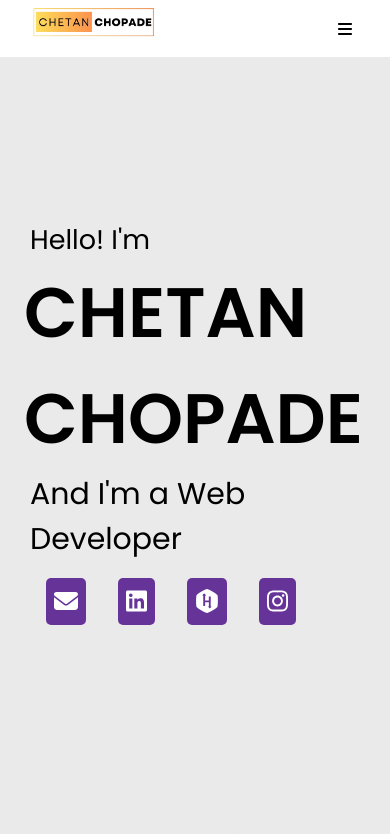
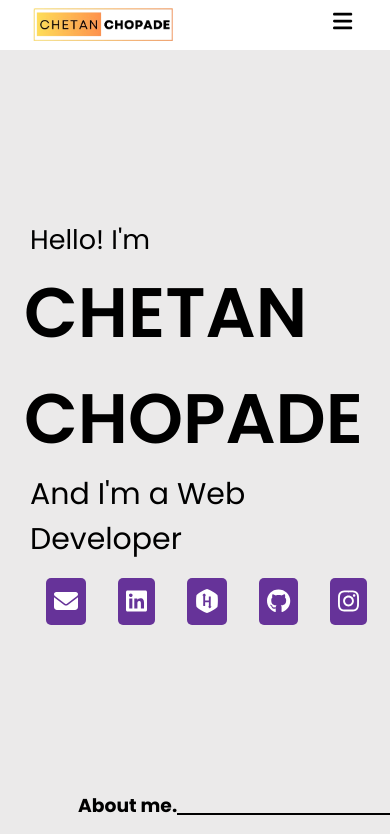
Before and after one commit to Chetan-1-hash/PortfolioWebApp, an Angular app: page /skills in a window 390 px wide. Shown: the top 834 px of the page. Built offline with nearby package versions, Linux system fonts and the light colour scheme.

Commit message:
Making responsive

```diff
--- a/src/app/aboutme/aboutme.component.html
+++ b/src/app/aboutme/aboutme.component.html
@@ -16,7 +16,7 @@
             </div>
             <div class="education">
                 <div class="edu">
-                    <b>&#9679; &nbsp; Bachelor of Engineering - Computer Engineering</b>
+                        <b>&#9679; &nbsp; BE - Computer Engineering</b>
                     <div class="edu-box">
                         <span class="year">2020-2024</span>
                         <p class="clg">PCETs Nutan Maharashtra Institute of Engineering and Technology, Talegoan.</p>
--- a/src/app/app.component.css
+++ b/src/app/app.component.css
@@ -1,6 +1,7 @@
 .header{
     position: fixed;
     z-index: 10;
+    width: auto;
 }
 section{
     width: auto;
--- a/src/app/contact/contact.component.css
+++ b/src/app/contact/contact.component.css
@@ -1,8 +1,8 @@
 .main-contact-container {
   position: relative;
   top: 7rem;
-  width: 80%;
-  margin: 50px auto;
+  width: 100%;
+  margin: 50px 100px;
   padding: 30px 100px;
   background-color: #fff;
   box-shadow: rgba(139, 122, 142, 0.2) 0px 2px 8px 0px;
@@ -51,3 +51,10 @@ input[type=submit] {
   border-radius: 5px;
   padding: 20px;
 }
+
+@media (max-width:650px) {
+  .main-contact-container{
+    padding: 30px 40px;
+    margin: 50px;
+  }
+}
--- a/src/app/header/header.component.css
+++ b/src/app/header/header.component.css
@@ -15,31 +15,37 @@ nav .max-width{
 }
 .max-width{
     max-width: 100%;
-    padding: 0 80px;
+    padding: 0 60px 0 60px;
     margin: auto;
 }
 .header{
-    width: 100%;
     display: flex;
     justify-content: space-between;
 }
-img{
+.header img{
     height: 2.2em;
     margin-left: 15px;
     padding: 2px;
 }
-ul{
-    display: none;
-    float: right;
-}
-#navicon{
+.header #naviconul{
     display: none;
 }
-nav ul li{
+.header #naviconul #navicon{
+    display: none;
+    text-decoration: none;
+}
+
+#navrouter{
+    width: 100%;
+    display: flex;
+    justify-content: flex-end;
+}
+nav #navrouter li{
     display: inline-block;
     margin-top: 12px;
 }
 nav #navrouter li a{
+    width: auto;
     color: black;
     font-size: 18px;
     font-weight: 500;
@@ -48,11 +54,10 @@ nav #navrouter li a{
     padding: 5px;
 }
 
-nav ul li a:hover{
+nav #navrouter li a:hover{
     border-bottom: 3px solid rgb(255, 238, 0);
 }
-
-@media (max-width:650px) {
+@media (max-width:900px){
     nav{
         padding: 5px 0px;
     }
@@ -67,21 +72,27 @@ nav ul li a:hover{
         margin-left: 0px;
     }
 
+    nav .max-width .header{
+        width: 100%;
+    }
+
     nav .max-width .header #naviconul{
         display: flex;
         flex-direction: column;
         align-items: flex-end;
-        /* border: 2px solid rebeccapurple; */
     }
 
     nav .max-width .header #naviconul li{
         margin-right: 8px;
-
+        list-style: none;
     }
 
-    nav ul li #navicon{
+    nav #naviconul li #navicon{
         display: block;
-        margin-bottom: 10px;
+        width: 100%;
+        height: 100%;
+        margin-bottom: 0px;
+        font-size: 22px;
     }
 
     nav .max-width #navrouter{
@@ -95,8 +106,57 @@ nav ul li a:hover{
 
     nav .max-width #navrouter li a{
         display: none;
-
     }
 
 
 }
+@media (max-width:650px) {
+    nav{
+        padding: 5px 0px;
+    }
+    nav .max-width{
+        display: flex;
+        flex-direction: column;
+        justify-content: space-between;
+        padding: 0px 30px;
+    }
+
+    nav .max-width .header img{
+        height: 2.5em;
+        margin-left: 0px;
+    }
+
+
+    nav .max-width .header #naviconul{
+        display: flex;
+        flex-direction: column;
+        align-items: flex-end;
+        /* border: 2px solid rebeccapurple; */
+    }
+
+    nav .max-width .header #naviconul li{
+        margin-right: 8px;
+    }
+
+    nav #naviconul li #navicon{
+        display: block;
+        width: 100%;
+        height: 100%;
+        margin-bottom: 0px;
+        font-size: 22px;
+    }
+
+    nav .max-width #navrouter{
+        width: 100%;
+        display: none;
+        flex-direction: column;
+        align-items: center;
+        border: 2px solid red;
+    }
+
+    nav .max-width #navrouter li a{
+        display: none;
+    }
+
+
+}
--- a/src/app/home/home.component.css
+++ b/src/app/home/home.component.css
@@ -69,9 +69,7 @@
         /* border: 2px solid red; */
     }
     .main-container .right{
-        margin-left: 0rem;
-        width: auto;
-        margin-top: 3rem;
+        display: none;
         /* border: 2px solid red; */
     }
 }
--- a/src/app/home/home.component.html
+++ b/src/app/home/home.component.html
@@ -10,11 +10,14 @@
                 <li><a target="_blank" href="mailto:chetan17302@gmail.com">
                     <fa-icon [icon]="faEmail"></fa-icon>
                 </a></li>
-                <li><a target="_blank" href="">
+                <li><a target="_blank" href="https://www.linkedin.com/in/chetan-chopade-141877205/">
                     <fa-icon [icon]="faLinkedIn"></fa-icon>
                 </a></li>
-                <li><a target="_blank" href="">
+                <li><a target="_blank" href="https://www.hackerrank.com/profile/chetanchopade">
                     <fa-icon [icon]="faHackerRank"></fa-icon>
+                </a></li>
+                <li><a target="_blank" href="https://github.com/Chetan-1-hash">
+                    <fa-icon [icon]="faGithub"></fa-icon>
                 </a></li>
                 <li><a target="_blank" href="">
                     <fa-icon [icon]="faInsta"></fa-icon>
--- a/src/app/home/home.component.ts
+++ b/src/app/home/home.component.ts
@@ -2,7 +2,7 @@ import { CommonModule } from '@angular/common';
 import { Component } from '@angular/core';
 import { FormsModule } from '@angular/forms';
 import { FontAwesomeModule } from '@fortawesome/angular-fontawesome';
-import { faHackerrank, faInstagram, faLinkedin } from '@fortawesome/free-brands-svg-icons';
+import { faGithub, faHackerrank, faInstagram, faLinkedin } from '@fortawesome/free-brands-svg-icons';
 import { faEnvelope } from '@fortawesome/free-solid-svg-icons';
 
 @Component({
@@ -17,4 +17,5 @@ export class HomeComponent {
   faLinkedIn = faLinkedin;
   faInsta = faInstagram;
   faHackerRank = faHackerrank;
+  faGithub = faGithub;
 }
--- a/src/app/projects/projectdata.ts
+++ b/src/app/projects/projectdata.ts
@@ -5,7 +5,7 @@ export const projects = [
             github:"https://github.com/Chetan-1-hash/NotesApp",
             demo:null,
         },
-        projectimage:"/assets/Noteapp-img.png",
+        projectimage:"assets/Noteapp-img.png",
         projectdescription:"NotesApp having features like CRUD Operations and some UI features",
         projectskill:[
             "Angular17", "Bootstrap", "Spring Boot", "MongoDB"
@@ -17,7 +17,7 @@ export const projects = [
             github:"https://github.com/Chetan-1-hash/WeatherApp",
             demo:null,
         },
-        projectimage:"/assets/Weatherapp-img.png",
+        projectimage:"assets/Weatherapp-img.png",
         projectdescription:"WeatherApp show the weather for particular location",
         projectskill:[
             "Angular17", "Openweather Api"
@@ -29,7 +29,7 @@ export const projects = [
             github:null,
             demo:null,
         },
-        projectimage:"/assets/Myntraclone-img.png",
+        projectimage:"assets/Myntraclone-img.png",
         projectdescription:"Myntraclone app cloned and  having some additional collaboration features.",
         projectskill:[
             "Angular17",
@@ -41,7 +41,7 @@ export const projects = [
             github:null,
             demo:null,
         },
-        projectimage:"/assets/OnlineExamSystem-img.png",
+        projectimage:"assets/OnlineExamSystem-img.png",
         projectdescription:"WeatherApp created using Angular 17,",
         projectskill:[
             "Angular17", "Bootstrap", "Spring Boot", "MySQL",
--- a/src/app/projects/projects.component.css
+++ b/src/app/projects/projects.component.css
@@ -130,7 +130,7 @@
     }
 
     .main-container-projects .inner-container .projects .project-box{
-        width: 45%;
+        width: 100%;
     }
 
     .main-container-projects .inner-container .projects .project-box .info .desc {
@@ -147,21 +147,22 @@
         flex-direction: column;
     }
     .main-container-projects .inner-container .title .line{
-        padding: 0px 25rem 0px 0px;
+        padding: 0px 18rem 0px 0px;
 
     }
     main-container-projects .inner-container .projects{
-        width: 80%;
+        width: 100%;
     }
     .main-container-projects .inner-container .projects .project-box{
         width: 100%;
+        height: 70vh;
     }
 
     .main-container-projects .inner-container .projects .project-box .info .desc {
         font-size: 16px;
     }
     .main-container-projects .inner-container .projects .project-box .info .skill p{
-        font-size: 15px;
+        font-size: 12px;
     }
 
 }
--- a/src/app/skills/skills.component.css
+++ b/src/app/skills/skills.component.css
@@ -27,7 +27,7 @@
     display: flex;
     justify-content: space-evenly;
     flex-wrap: wrap;
-    width: 80%;
+    /* width: 80%;   */
 }
 .main-container-skills .inner-container .skills-set .col .skill{
     display: flex;
@@ -53,11 +53,12 @@ img{
     }
 }
 
-@media (max-width:600px) {
+@media (max-width:650px) {
     .main-container-skills .inner-container{
         display: flex;
         flex-direction: column;
         margin: 10px;
+        height: 100%;
     }
     .main-container-skills .inner-container .title{
         margin-left: 0rem;
@@ -67,13 +68,11 @@ img{
         border-bottom: 2px solid black;
         font-size: 2px;
     }
-    .col{
-        width: 70%;
-    }
     .skills-set{
         display: flex;
         flex-direction: column;
         margin: 0px;
+        height: 100%;
     }
     .main-container-skills .inner-container .skills-set .col .skill{
         margin: 5px 10px;
--- a/src/styles.css
+++ b/src/styles.css
@@ -10,4 +10,5 @@
 body{
     background-color: rgba(225, 223, 223, 0.651);
     color: black;
+    width: 80%;
 }
```
